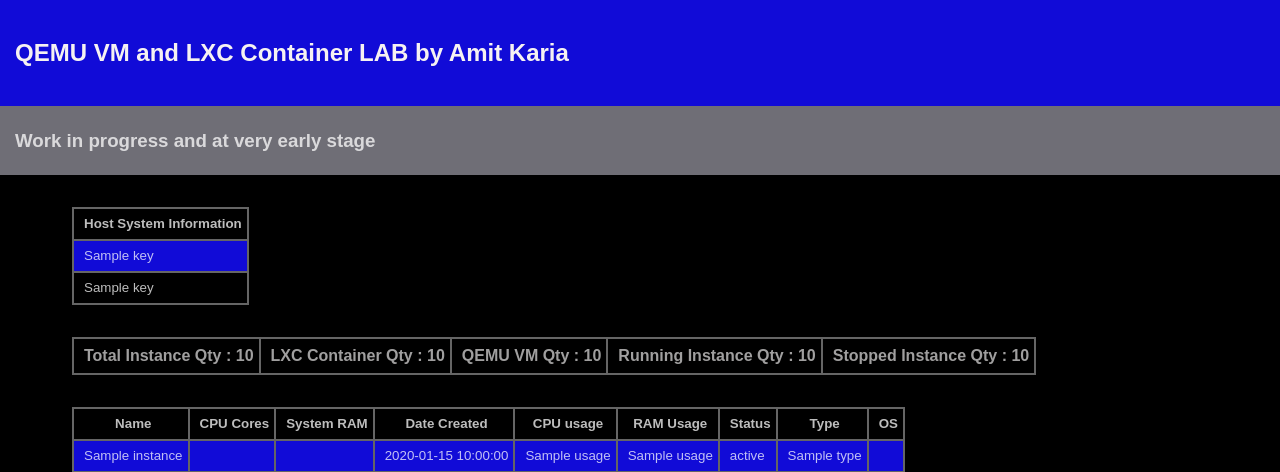
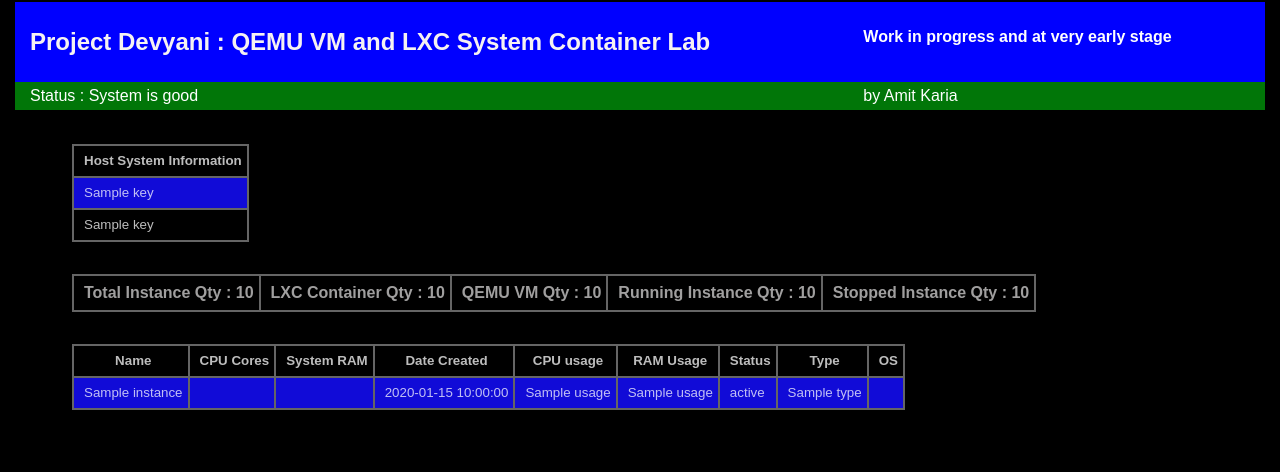
Before and after one commit to akaria2001/Lab2022, a Flask app: template templates/lab.html in a window 1280 px wide. Shown: the top 472 px of the page. Run offline with Flask 3, Linux system fonts and the light colour scheme; the template is opened without the code that fills it: most values are stand-ins (such as "Sample title", 1, 10 or a date in 2020).

Commit message:
Moved status to banner

```diff
--- a/static/styles.css
+++ b/static/styles.css
@@ -75,3 +75,35 @@
     font-size: medium;
     color: rgb(160, 159, 159);
 }
+
+.status_banner_clear {
+    background-color: rgb(1, 118, 8);
+    padding: 2px 15px;
+}
+
+.status_banner_warning {
+    background-color: rgb(207, 138, 1);
+    padding: 2px 15px;
+}
+
+.status_banner_alert {
+    background-color: rgb(160, 6, 6);
+    padding: 2px 15px;
+}
+
+.left {
+background: blue;
+padding: 2px 15px;
+}
+
+.right {
+background: green;
+padding: 2px 15px;
+}
+
+.container {
+display: grid;
+grid-template-columns: 2fr 1fr;
+color: white;
+padding: 2px 15px;
+}
--- a/templates/lab.html
+++ b/templates/lab.html
@@ -2,17 +2,33 @@
 <html>
 
 <head>
-    <title>QEMU VM and LXC System Container Lab by Amit Karia</title>
+    <title>Project Devyani : QEMU VM and LXC System Container Lab</title>
     <link rel="stylesheet" href="/static/styles.css" />
 </head>
-
-<div id="header">
-    <h2>QEMU VM and LXC Container LAB by Amit Karia</h2>
+<div class="container">
+<div class="left">
+    <h2>Project Devyani : QEMU VM and LXC System Container Lab</h2>
 </div>
-<div id="header2">
-    <h3>Work in progress and at very early stage</h3>
+<div class="left">
+    <h4>Work in progress and at very early stage</h4>
 </div>
-
+{% if system_info['system temp (c)'] > 60 %}
+<div class="status_banner_alert">
+    <td></td> Status : System is in alert as temp exceeds threshold </td>
+</div>
+{% elif system_info['system temp (c)'] > 50 and system_info['system temp (c)'] <= 60 %}
+<div class="status_banner_warning">
+    <td></td> Status : System is in warning as temp exceeds threshold </td>
+</div>
+{% else %}
+<div class="status_banner_clear">
+    <td></td> Status : System is good </td>
+</div>
+{% endif %}
+<div class="status_banner_clear">
+    <td></td> by Amit Karia </td>
+</div>
+</div>
 
 <script>
     <!--
@@ -35,16 +51,6 @@
             {% endfor %}
             </tr>
             <tr class="table_row">
-            {% if system_info['system temp (c)'] > 60 %}
-            <tr class="table_row">
-            <td class=".td_alert" bgcolor="red" > System is in alert as temp exceeds threshold </td>
-            </tr>
-            {% endif %}
-            {% if system_info['system temp (c)'] > 50 and system_info['system temp (c)'] <= 60 %}
-            <tr class="table_row">
-            <td class=".td_alert" bgcolor="darkorange" style="color:black"> System is in warning as temp exceeds threshold </td>
-            </tr>
-            {% endif %}
             {% for key in system_info %}
             <td> {{ system_info[key] }} </td>
             {% endfor %}
```
